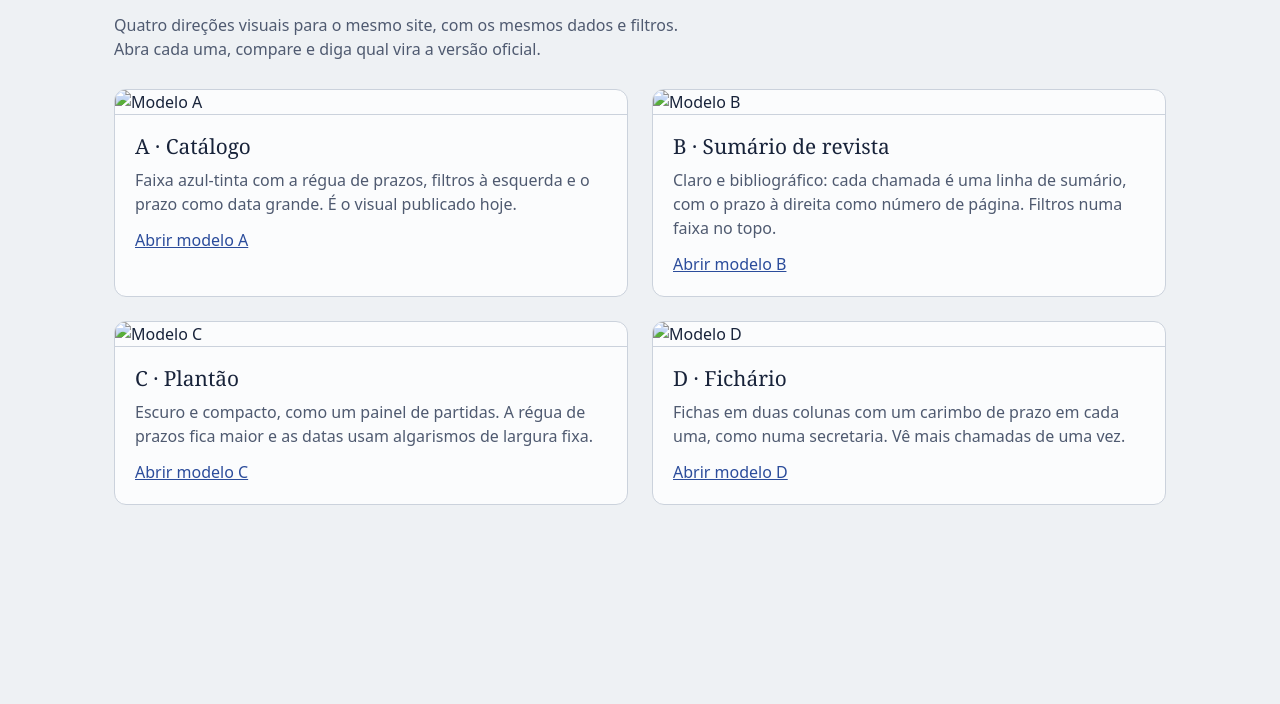
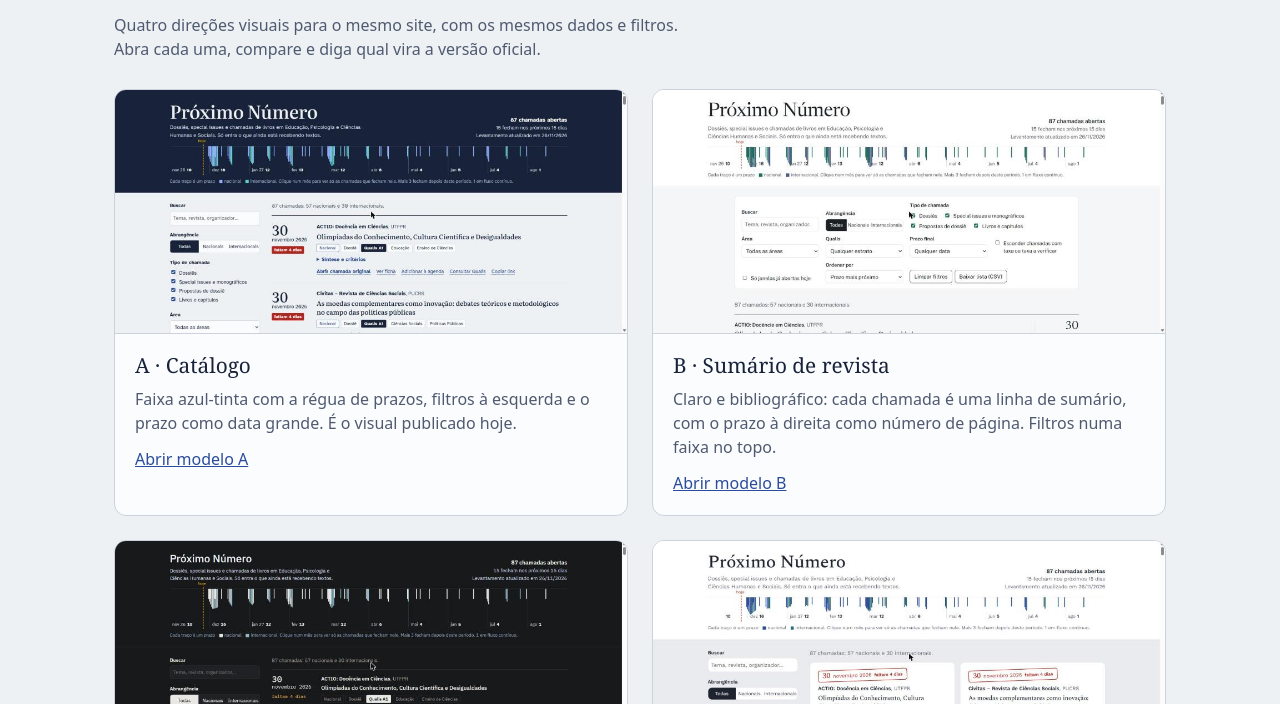
Before and after one commit to pablojacinto/proximo-numero, a plain HTML site: page modelos/index.html in a window 1280 px wide. Shown: the part 96-800 px from the top of the page. Drawn offline with Linux system fonts and the light colour scheme.

Commit message:
Galeria de modelos com capturas
Co-Authored-By: Claude Opus 5.5 <noreply@anthropic.com>
Claude-Session: https://claude.ai/code/session_01PGKXuboEjQp7URWHwbRu71

```diff
--- a/modelos/index.html
+++ b/modelos/index.html
@@ -15,8 +15,8 @@
 <h1>Modelos de design</h1>
 <p>Quatro direções visuais para o mesmo site, com os mesmos dados e filtros. Abra cada uma, compare e diga qual vira a versão oficial.</p>
 <section class="m">
-<article><img src="a.png" alt="Modelo A"><div><h2>A · Catálogo</h2><p>Faixa azul-tinta com a régua de prazos, filtros à esquerda e o prazo como data grande. É o visual publicado hoje.</p><a href="modelo-a.html">Abrir modelo A</a></div></article>
-<article><img src="b.png" alt="Modelo B"><div><h2>B · Sumário de revista</h2><p>Claro e bibliográfico: cada chamada é uma linha de sumário, com o prazo à direita como número de página. Filtros numa faixa no topo.</p><a href="modelo-b.html">Abrir modelo B</a></div></article>
-<article><img src="c.png" alt="Modelo C"><div><h2>C · Plantão</h2><p>Escuro e compacto, como um painel de partidas. A régua de prazos fica maior e as datas usam algarismos de largura fixa.</p><a href="modelo-c.html">Abrir modelo C</a></div></article>
-<article><img src="d.png" alt="Modelo D"><div><h2>D · Fichário</h2><p>Fichas em duas colunas com um carimbo de prazo em cada uma, como numa secretaria. Vê mais chamadas de uma vez.</p><a href="modelo-d.html">Abrir modelo D</a></div></article>
+<article><img src="a.jpg" alt="Modelo A"><div><h2>A · Catálogo</h2><p>Faixa azul-tinta com a régua de prazos, filtros à esquerda e o prazo como data grande. É o visual publicado hoje.</p><a href="modelo-a.html">Abrir modelo A</a></div></article>
+<article><img src="b.jpg" alt="Modelo B"><div><h2>B · Sumário de revista</h2><p>Claro e bibliográfico: cada chamada é uma linha de sumário, com o prazo à direita como número de página. Filtros numa faixa no topo.</p><a href="modelo-b.html">Abrir modelo B</a></div></article>
+<article><img src="c.jpg" alt="Modelo C"><div><h2>C · Plantão</h2><p>Escuro e compacto, como um painel de partidas. A régua de prazos fica maior e as datas usam algarismos de largura fixa.</p><a href="modelo-c.html">Abrir modelo C</a></div></article>
+<article><img src="d.jpg" alt="Modelo D"><div><h2>D · Fichário</h2><p>Fichas em duas colunas com um carimbo de prazo em cada uma, como numa secretaria. Vê mais chamadas de uma vez.</p><a href="modelo-d.html">Abrir modelo D</a></div></article>
 </section></main></body></html>
```
Also changed, not shown: modelos/a.jpg (added), modelos/b.jpg (added), modelos/c.jpg (added), modelos/d.jpg (added).
